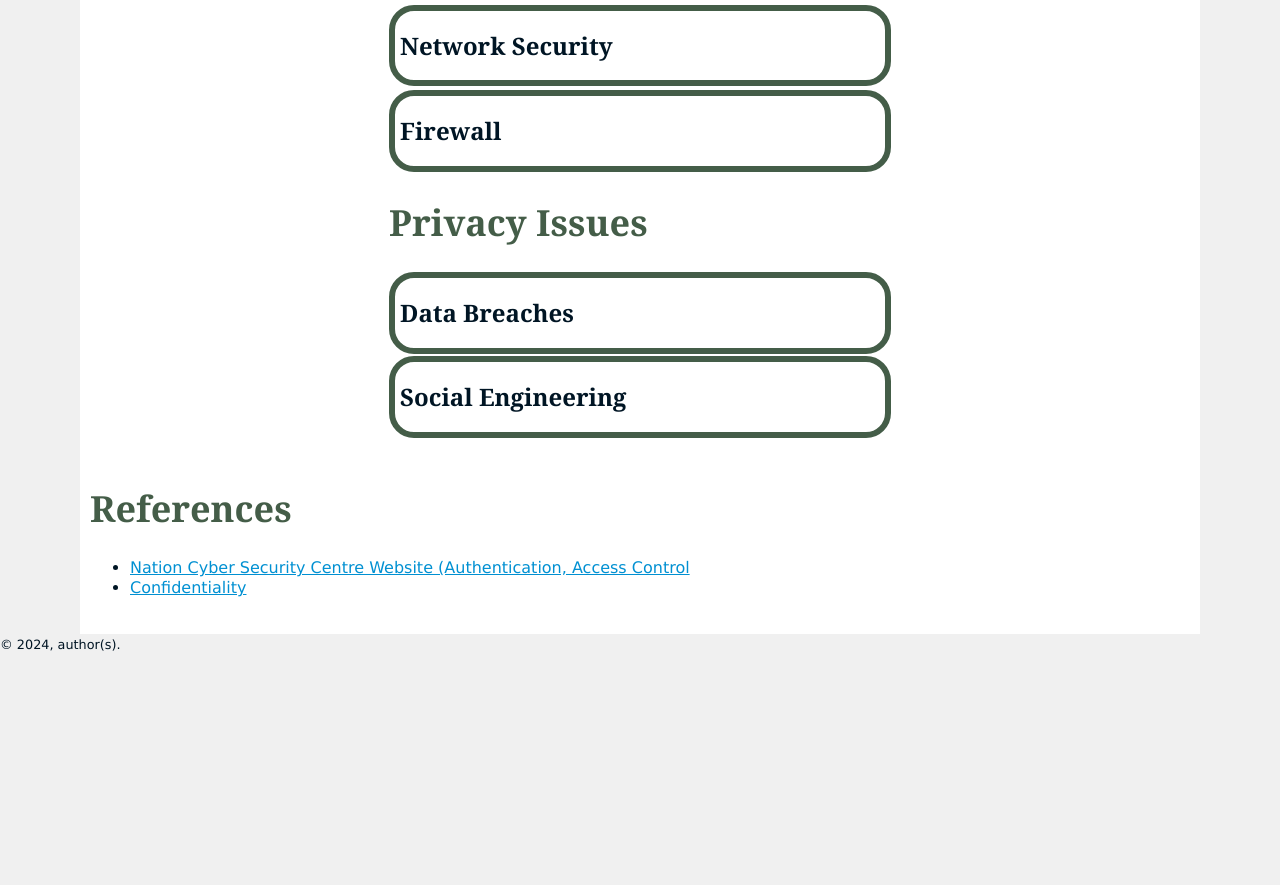
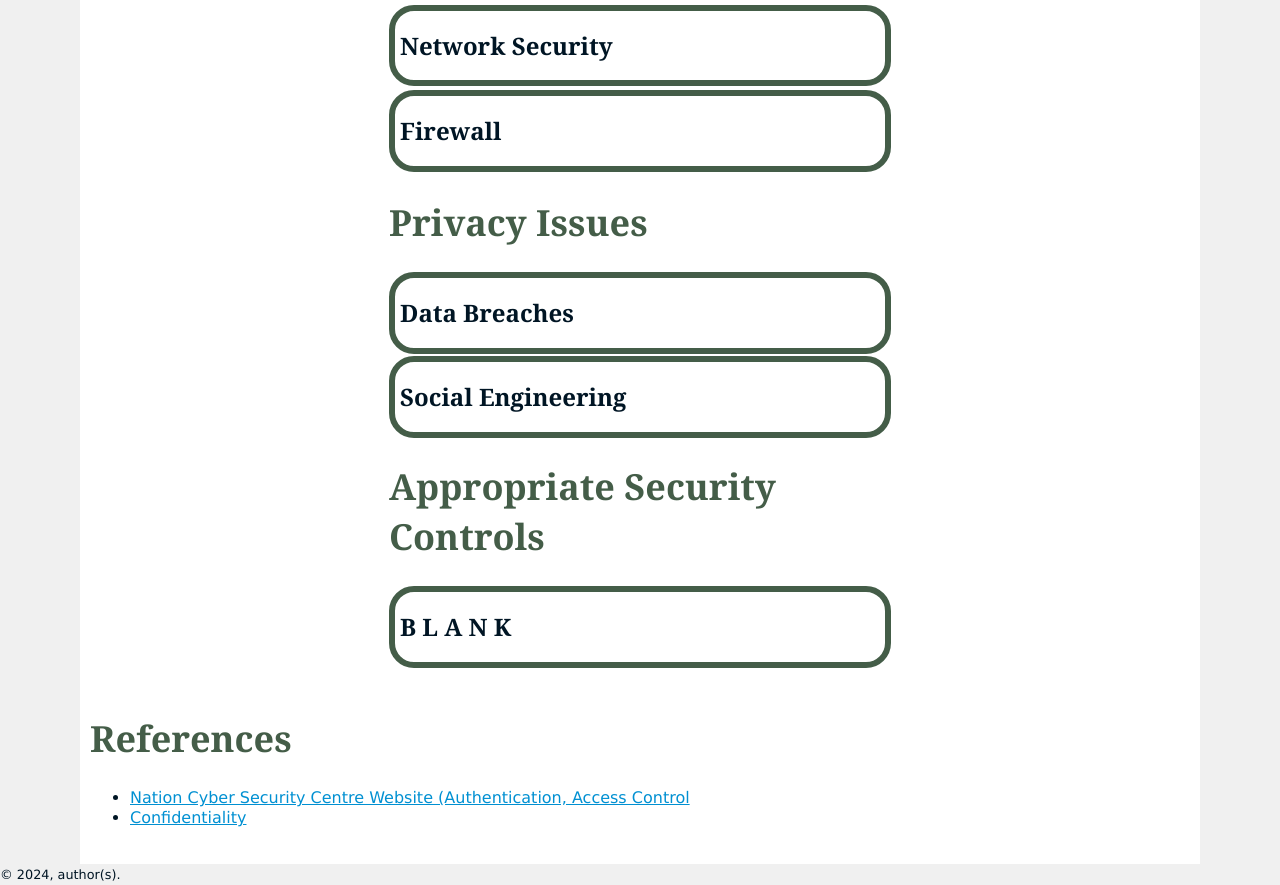
Before and after one commit to ccuttlery/CI453-Group-Project-Website, a plain HTML site: page index.html in a window 1280 px wide. Shown: the part 4863-5748 px from the top of the page. Before the commit the page ends 5518 px from the top, so only its background shows below. Drawn offline with Linux system fonts and the light colour scheme.

Commit message:
Update index.html
Added basic format for where the appropriate security controls will be and updated the popup-window for it

```diff
--- a/index.html
+++ b/index.html
@@ -110,10 +110,12 @@
             <div class="popup-window">
                 <h1>Appropriate Security Controls</h1>
                 <p> B L A N K </p>
+                <li><a href="#ASC1" style="text-decoration: none;"></a></li>
                 <button class="close-window">Close</button>
             </div>
             <br>
 
+<!--Security Mechanisms information-->
             <div class="Security Mechanisms">
                 <h1>Security Mechanisms</h1>
                 <div class="SM1">
@@ -214,6 +216,7 @@
                 </div>
             </div>
 
+<!--Privacy Issues information-->
             <div class="Privacy Issues">
                 <h1>Privacy Issues</h1>
 
@@ -241,6 +244,23 @@
 
             </div>
 
+<!--Appropriate Security Controls-->
+            <div class="Appropriate Security Controls">
+                <h1>Appropriate Security Controls</h1>
+
+                <div class="ASC1">
+                    <form>
+                        <article>
+                            <a id="ASC1">
+                                <h2> B L A N K </h2>
+                                <p></p>
+                            </a>
+                        </article>
+                    </form>
+                </div>
+
+            </div>
+
         </main>
 
         <aside>
```
